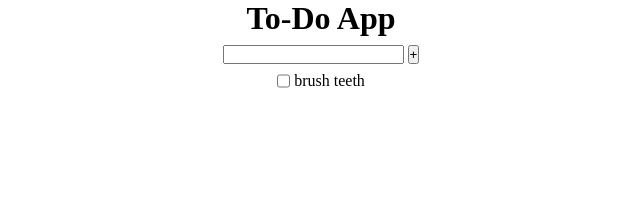
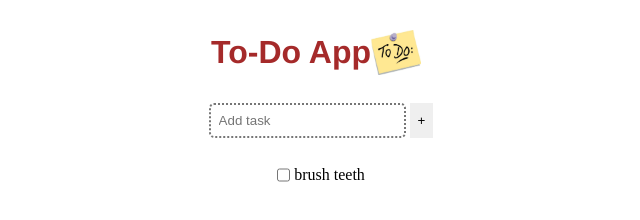
Before and after one commit to hadhiii/To-Do-App, a plain HTML site: page index.html in a window 1280 px wide. Shown: the whole page, without its empty margins (319-959 px from the left). Drawn offline with Linux system fonts and the light colour scheme.

Commit message:
style top part

```diff
--- a/index.html
+++ b/index.html
@@ -8,8 +8,14 @@
   </head>
   <body>
     <div class="main">
-      <h1>To-Do App</h1>
-      <div class="add-task"><input /> <button>+</button></div>
+      <div class="img">
+        <h1 class="heading">To-Do App</h1>
+        <img src="img\todo.jpg" alt=" to do" width="50" height="45" />
+      </div>
+      <div class="add-task">
+        <input type="text" placeholder="Add task" class="in" />
+        <button class="b1">+</button>
+      </div>
       <div class="task">
         <input type="checkbox" />
         <p>brush teeth</p>
--- a/style.css
+++ b/style.css
@@ -10,6 +10,7 @@
   gap: 8px;
 }
 .add-task {
+  margin-top: 20px;
   display: flex;
   gap: 4px;
 }
@@ -17,4 +18,25 @@
 .task {
   display: flex;
   gap: 4px;
+  margin-top: 20px;
 }
+.heading {
+  color: brown;
+  font-family: "Franklin Gothic Medium", "Arial Narrow", Arial, sans-serif;
+  font: size 20px;
+}
+.img {
+  margin-top: 30px;
+  margin-right: 10px;
+  display: flex;
+  flex-direction: row;
+  align-items: center;
+}
+.b1 {
+  border: none;
+  padding: 8px;
+}
+.in {
+  border-style: dotted;
+  border-radius: 5px;
+  padding: 8px
```
Also changed, not shown: img/todo.jpg (added), 1 other file.
